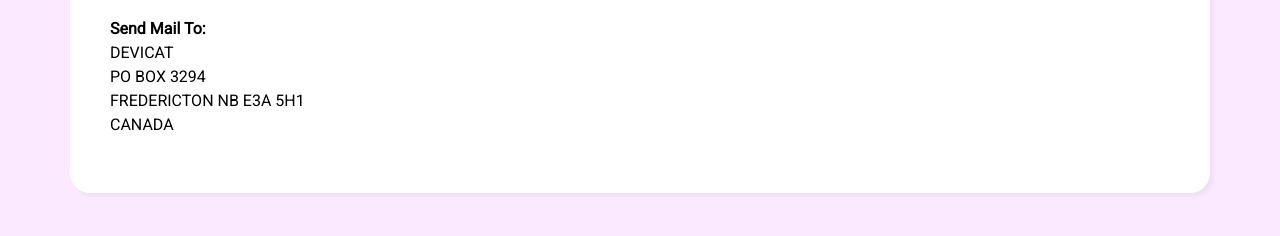
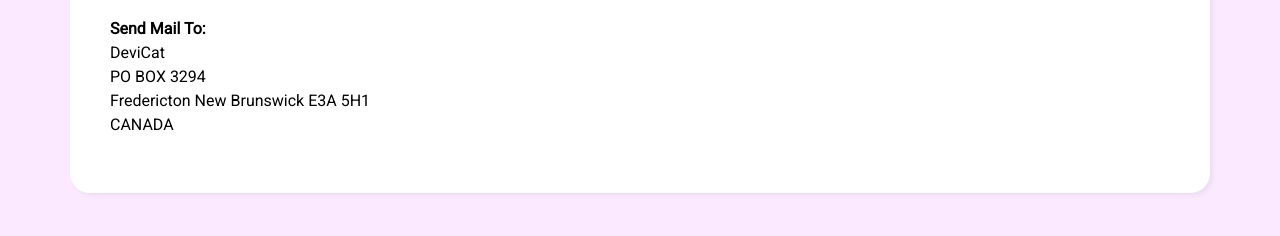
Before and after one commit to DeviCatOutlet/devicatoutlet.github.io, a Jekyll site: the page built from devicat.md, in a window 1280 px wide. Shown: the part 1096-1332 px from the top of the page. Built offline with Jekyll 4.4.1, drawn with Linux system fonts in a browser that asks for light colours; some web fonts are replaced; our own code applies the rules of GitHub Pages for plain Markdown files.

Commit message:
update po box

```diff
--- a/devicat.md
+++ b/devicat.md
@@ -21,7 +21,7 @@
 [hello@devicat.art](mailto:hello@devicat.art)
 
 **Send Mail To:** <br>
-DEVICAT <br>
+DeviCat <br>
 PO BOX 3294 <br>
-FREDERICTON NB  E3A 5H1 <br>
+Fredericton New Brunswick E3A 5H1 <br>
 CANADA <br>
```
